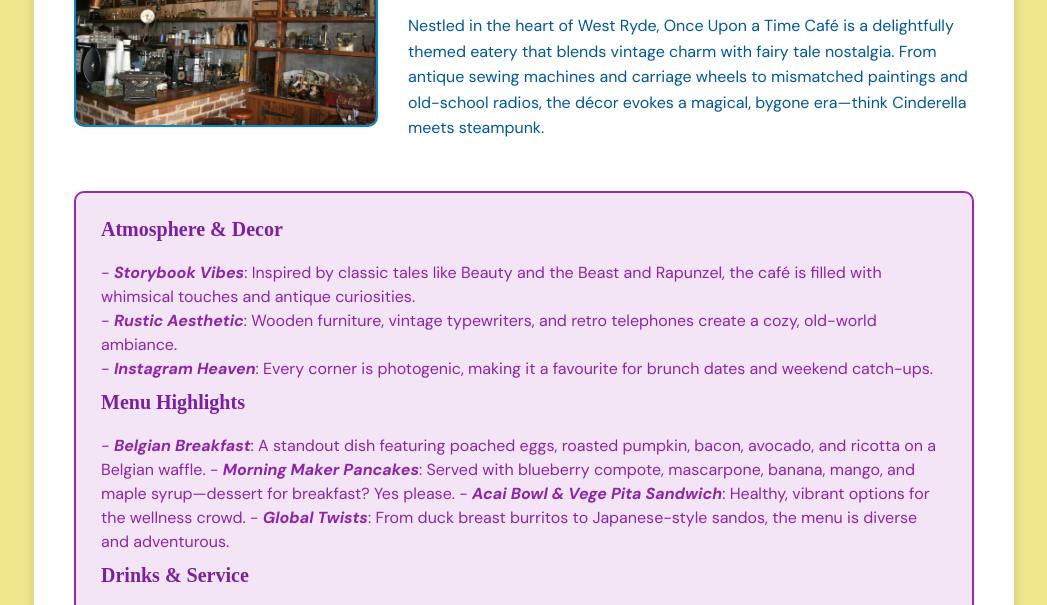
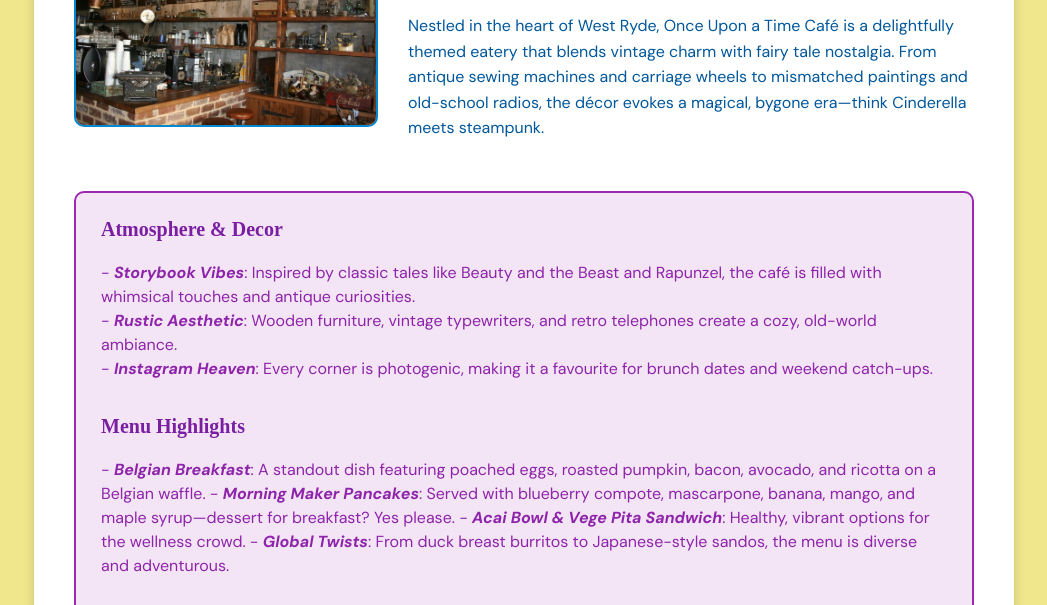
Before and after one commit to KundaiKupara/KundaiKupara.github.io, a plain HTML site: page once.html in a window 1280 px wide. Shown: the part 125-730 px from the top of the page, without its empty margins (116-1163 px from the left). Drawn offline with Linux system fonts and the light colour scheme; a web font is replaced by a local one.

Commit message:
Update once.html

```diff
--- a/once.html
+++ b/once.html
@@ -15,14 +15,14 @@
             <h3>Atmosphere & Decor</h3>
             <p>- <strong><em>Storybook Vibes</em></strong>: Inspired by classic tales like Beauty and the Beast and Rapunzel, the café is filled with whimsical touches and antique curiosities.<br>
             - <strong><em>Rustic Aesthetic</em></strong>: Wooden furniture, vintage typewriters, and retro telephones create a cozy, old-world ambiance.<br>
-            - <strong><em>Instagram Heaven</em></strong>: Every corner is photogenic, making it a favourite for brunch dates and weekend catch-ups.
+            - <strong><em>Instagram Heaven</em></strong>: Every corner is photogenic, making it a favourite for brunch dates and weekend catch-ups.<br><br>
 </p>
 
             <h3>Menu Highlights</h3>
             <p>- <strong><em>Belgian Breakfast</em></strong>: A standout dish featuring poached eggs, roasted pumpkin, bacon, avocado, and ricotta on a Belgian waffle.
             - <strong><em>Morning Maker Pancakes</em></strong>: Served with blueberry compote, mascarpone, banana, mango, and maple syrup—dessert for breakfast? Yes please.
             - <strong><em>Acai Bowl & Vege Pita Sandwich</em></strong>: Healthy, vibrant options for the wellness crowd.
-            - <strong><em>Global Twists</em></strong>: From duck breast burritos to Japanese-style sandos, the menu is diverse and adventurous.
+            - <strong><em>Global Twists</em></strong>: From duck breast burritos to Japanese-style sandos, the menu is diverse and adventurous.<br><br>
 
 </p>
 
@@ -42,4 +42,5 @@
         </div>
 
     </div>
+
 </body>
```
